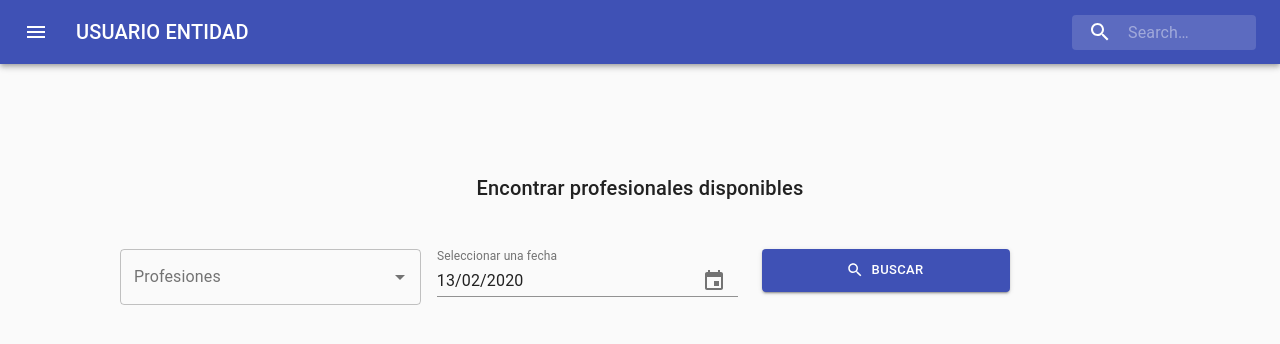
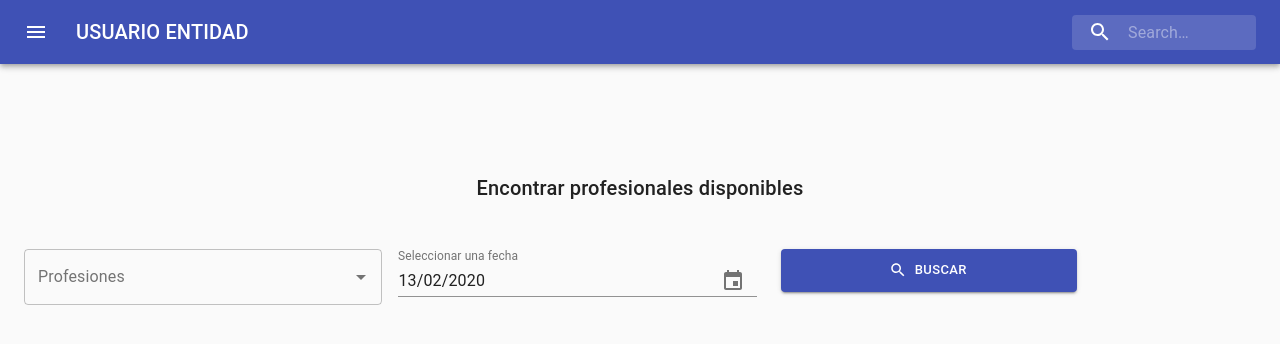
Before and after one commit to Sistema-profesionales/frontend-sistema-profesionales, a React (Create React App) app: page /user/entity in a window 1280 px wide. Shown: the top 344 px of the page. Built offline with nearby package versions, Linux system fonts and the light colour scheme; no server answers.

Commit message:
modify form register

```diff
--- a/src/components/themes/default/defaultStyles.css.js
+++ b/src/components/themes/default/defaultStyles.css.js
@@ -6,7 +6,8 @@ const styles =  (theme) => {
           marginLeft: theme.spacing(2),
           marginRight: theme.spacing(2),
           [theme.breakpoints.up(600 + theme.spacing(2) * 2)]: {
-            width: '85%',
+            width: '100%',
+            float: 'left',
             marginLeft: "auto",
             marginRight: "auto"
           }
--- a/src/views/login/index.js
+++ b/src/views/login/index.js
@@ -28,7 +28,7 @@ import Container from '@material-ui/core/Container';
 
 const useStyles = makeStyles(theme => ({
   paper: {
-    marginTop: theme.spacing(8),
+    // marginTop: theme.spacing(8),
     display: 'flex',
     flexDirection: 'column',
     alignItems: 'center',
--- a/src/views/login/register.js
+++ b/src/views/login/register.js
@@ -29,7 +29,7 @@ import Autocomplete from '@material-ui/lab/Autocomplete';
 
 const useStyles = makeStyles(theme => ({
   paper: {
-    marginTop: theme.spacing(8),
+    // marginTop: theme.spacing(8),
     display: 'flex',
     flexDirection: 'column',
     alignItems: 'center',
```
